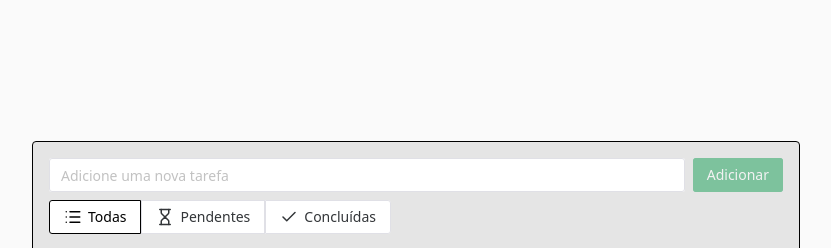
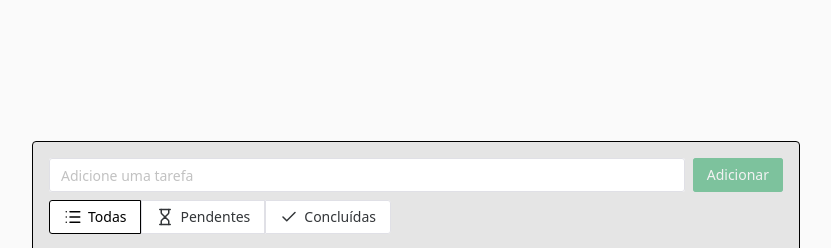
Before and after one commit to fsvboas/oplium-code-test, a Vue app: page / in a window 1280 px wide. Shown: the top 248 px of the page, without its empty margins (224-1055 px from the left). Built offline with nearby package versions, Linux system fonts and the light colour scheme.

Commit message:
refactor: minor layout adjustments

```diff
--- a/src/components/TodoInput.vue
+++ b/src/components/TodoInput.vue
@@ -22,7 +22,7 @@ const isSubmitFormDisabled = computed(() => inputValue.value.trim() === '')
     <n-input
       v-model:value="inputValue"
       type="text"
-      placeholder="Adicione uma nova tarefa"
+      placeholder="Adicione uma tarefa"
       class="w-full"
     />
     <n-button
--- a/src/components/TodoTaskCard.vue
+++ b/src/components/TodoTaskCard.vue
@@ -27,7 +27,7 @@ const handleUpdateTaskStatus = (id: string) => {
 <template>
   <div
     :class="[
-      'flex justify-between items-center w-full p-2 rounded max-h-fit',
+      'flex justify-between items-center w-full p-2 rounded max-h-fit ',
       isTaskCompleted ? 'bg-neutral-100' : ' bg-white',
     ]"
   >
@@ -39,7 +39,7 @@ const handleUpdateTaskStatus = (id: string) => {
       />
       <p
         :class="[
-          'transition-colors duration-200',
+          'transition-colors duration-200 line-clamp-2',
           isTaskCompleted ? 'line-through text-neutral-400' : 'text-black',
         ]"
       >
```
